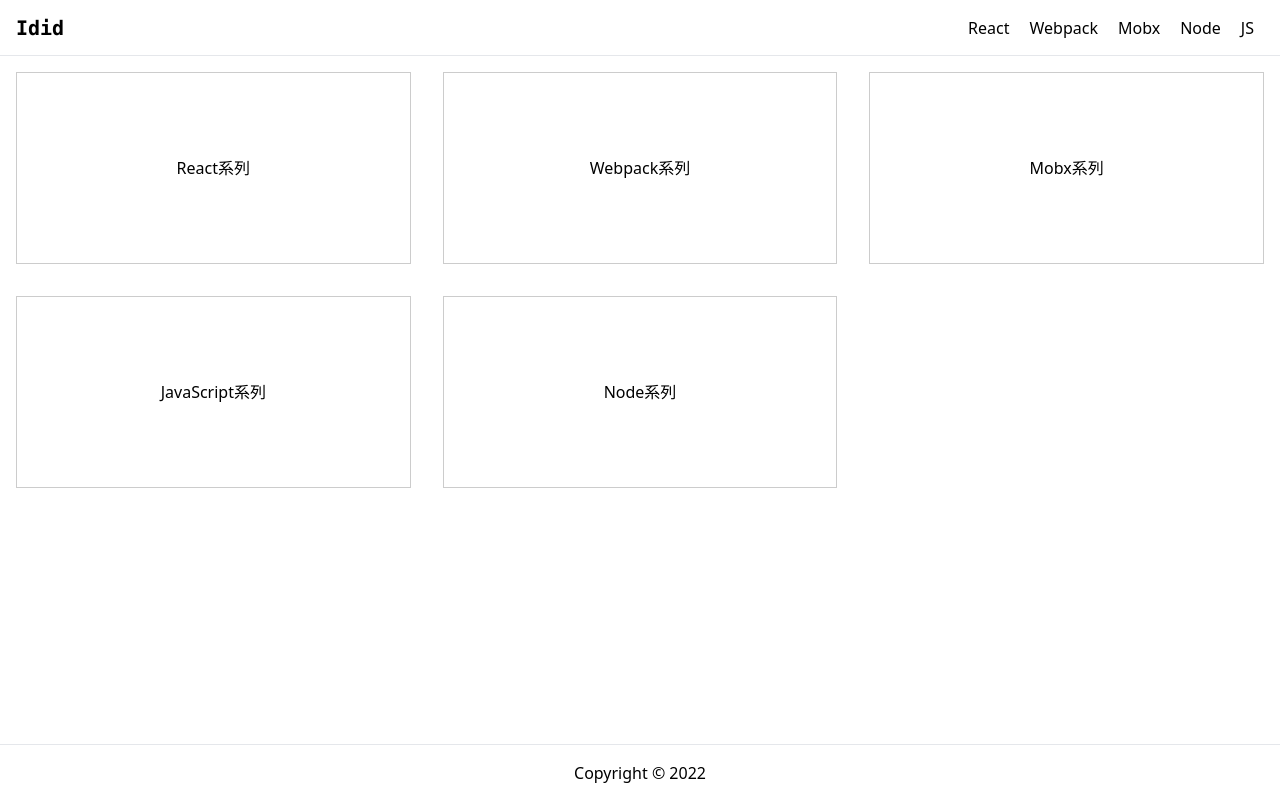
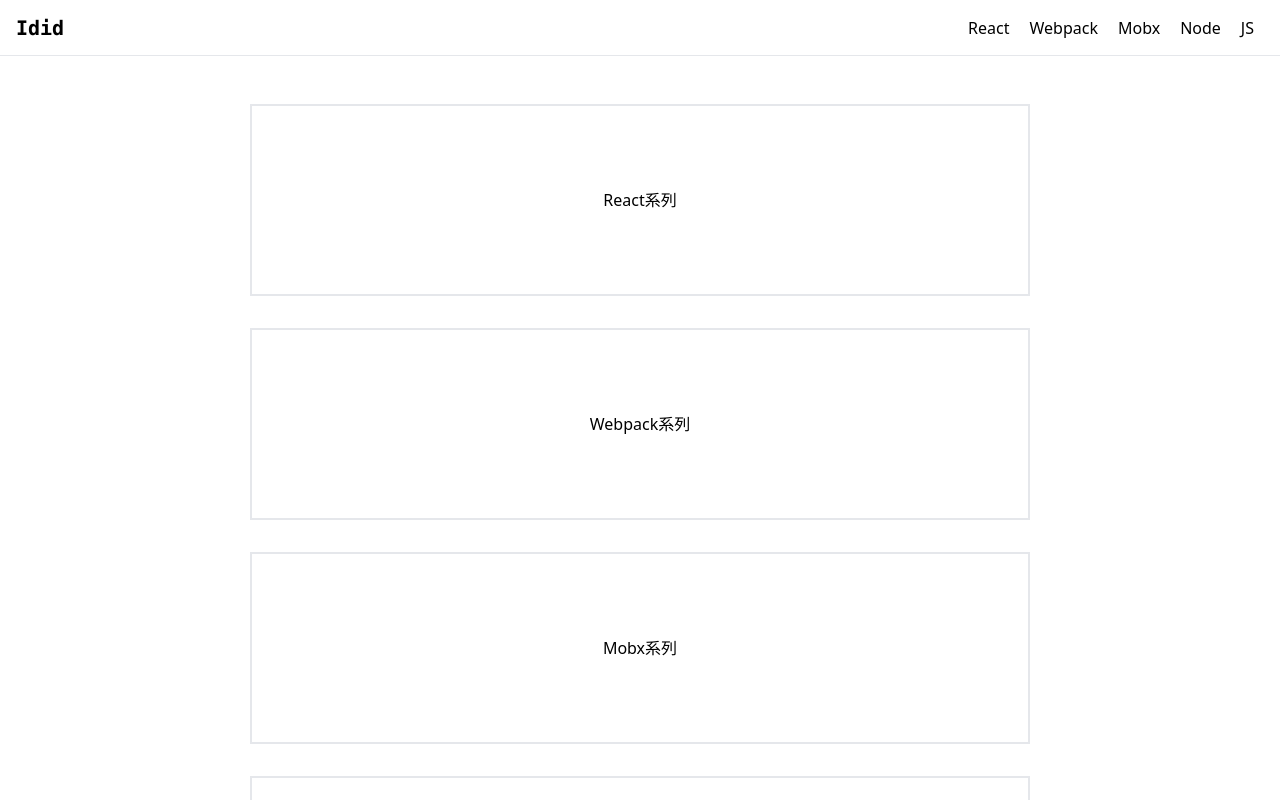
Before and after one commit to melon95/profile-blog, a Next.js app: page / in a window 1280 px wide. Shown: the top 800 px of the page. Built offline with nearby package versions, Linux system fonts and the light colour scheme.

Commit message:
fix: 页面UI调整

```diff
--- a/pages/index.tsx
+++ b/pages/index.tsx
@@ -31,19 +31,18 @@
     push(`/${route}`)
   }
   return (
-    <div className="grid grid-cols-3 gap-8 place-content-center">
+    <div>
+      <div className="home-container mx-auto">
         {list.map((item) => (
           <div
-          style={{
-            border: '1px solid #ccc',
-          }}
-          className="cursor-pointer flex justify-center items-center h-48"
+            className="cursor-pointer border-2 flex justify-center items-center h-48 my-8"
             onClick={() => linkTo(item.router)}
             key={item.router}>
             {item.label}
           </div>
         ))}
       </div>
+    </div>
   )
 }
 Home.displayName = HomeName
--- a/styles/globals.css
+++ b/styles/globals.css
@@ -15,6 +15,10 @@
 .nav-item-active {
   color: blue;
 }
+
+.home-container {
+  max-width: 780px;
+}
 @tailwind base;
 @tailwind components;
 @tailwind utilities;
```
Lines whose indentation alone changed are shown as unchanged.
